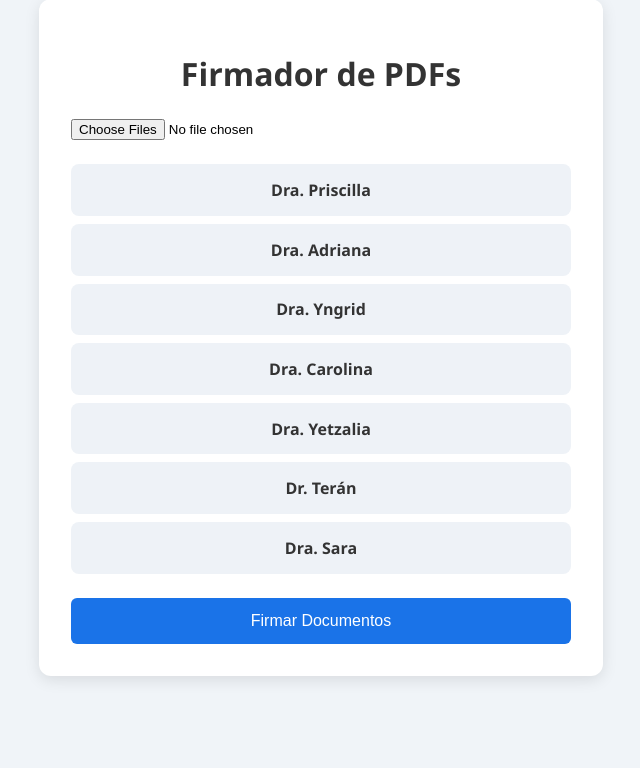
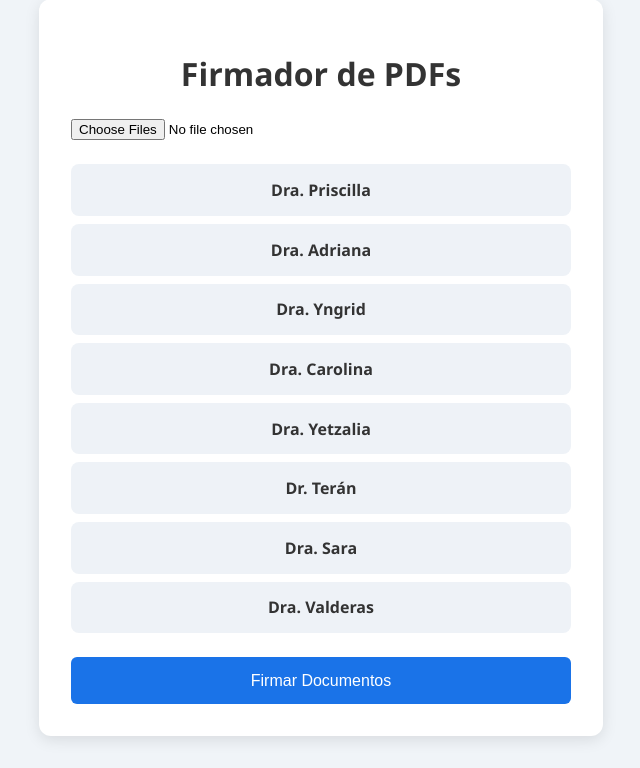
Before and after one commit to jmirandal1994/firmador_cardiohome, a Flask app: page / in a window 1280 px wide. Shown: the part 257-1025 px from the top of the page, without its empty margins (319-959 px from the left). Before the commit the page ends 937 px from the top, so only its background shows below. Run offline with Flask 3, Linux system fonts and the light colour scheme.

Commit message:
Update index.html

```diff
--- a/templates/index.html
+++ b/templates/index.html
@@ -117,6 +117,10 @@
                     <input type="radio" id="sara" name="doctora" value="sara">
                     <label for="sara">Dra. Sara</label>
                 </div>
+                <div class="radio-option">
+                    <input type="radio" id="valderas" name="doctora" value="valderas">
+                    <label for="valderas">Dra. Valderas</label>
+                </div>
             </div>
 
             <button type="submit">Firmar Documentos</button>
```
